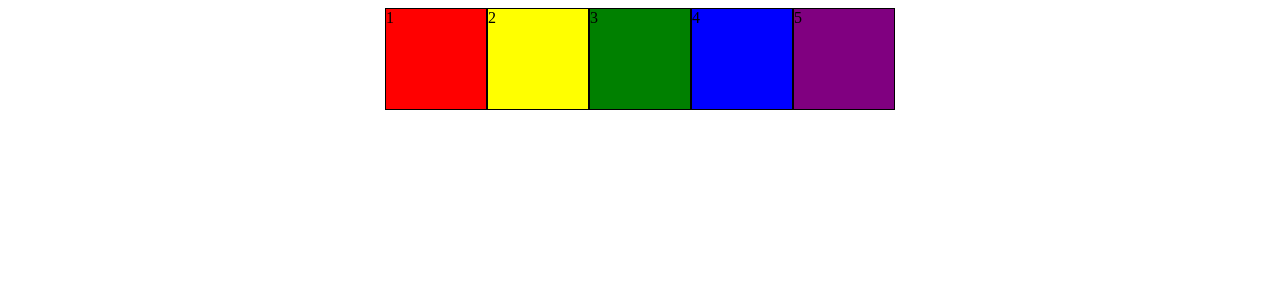
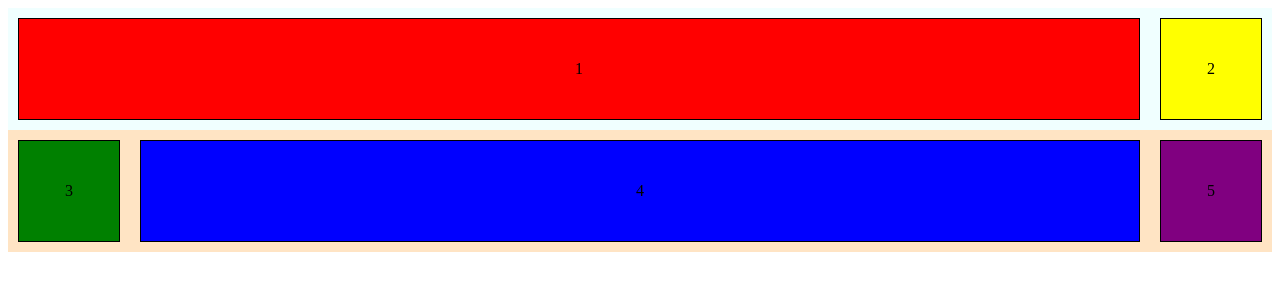
Before and after one commit to ingzenegger/NTVtimi6, a plain HTML site: page flexbox.html in a window 1280 px wide. Drawn offline with Linux system fonts and the light colour scheme.

Commit message:
verkefni leyst

```diff
--- a/flexbox.html
+++ b/flexbox.html
@@ -4,13 +4,26 @@
   <head>
     <title>Flexbox</title>
     <style>
+      .box-container{
+        background-color: aquamarine;
+        display: flex;
+        flex-direction: column
+
+
+      }
       .box {
+        display: flex;
+        justify-content: center;
+        align-items: center;
         width: 100px;
         height: 100px;
         border: 1px solid black;
+        margin: 10px;
+        flex-wrap: wrap;
       }
       .box-1 {
         background: red;
+        flex-grow: 2;
       }
       .box-2 {
         background: yellow;
@@ -20,19 +33,46 @@
       }
       .box-4 {
         background: blue;
+        flex-grow: 3;
       }
       .box-5 {
         background: purple;
+
       }
+      .line1{
+        display: flex;
+        background-color: azure;
+        flex-direction: row;
+
+      }
+      .line2{
+        display: flex;
+        background-color: bisque;
+        flex-flow: row no-wrap;
+      }
+
+
+
+
+
     </style>
   </head>
   <body>
-    <div style="display: flex; justify-content: center">
-      <div class="box box-1">1</div>
-      <div class="box box-2">2</div>
-      <div class="box box-3">3</div>
-      <div class="box box-4">4</div>
-      <div class="box box-5">5</div>
+    <div class="box-container">
+      <div class="line1">
+        <div class="box box-1">
+          <p>1</p></div>
+        <div class="box box-2">
+          <p>2</p></div>
+      </div>
+      <div class="line2">
+        <div class="box box-3">
+          <p>3</p></div>
+        <div class="box box-4">
+          <p>4</p></div>
+        <div class="box box-5">
+          <p>5</p></div>
+      </div>
     </div>
   </body>
 </html>
```
